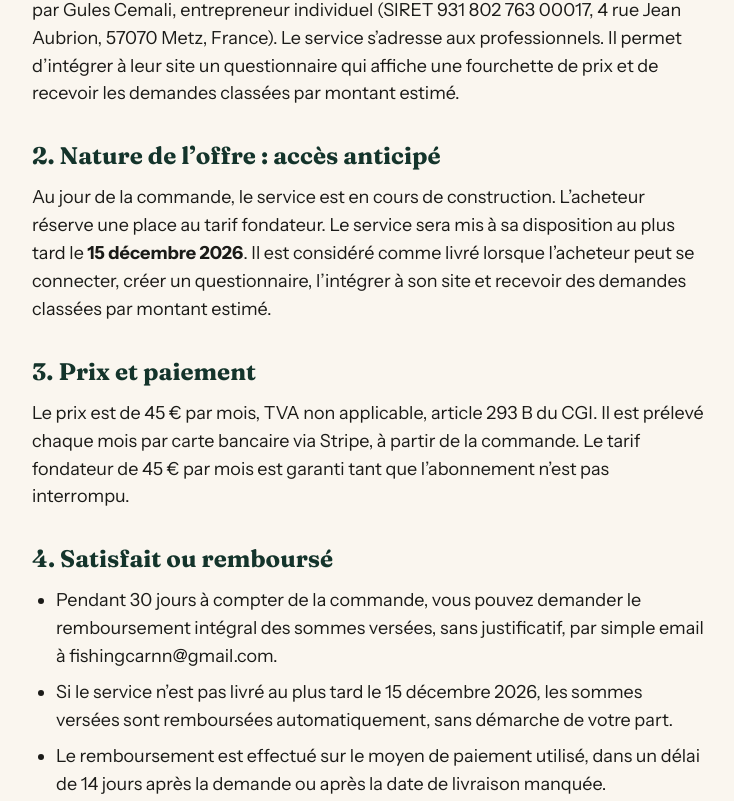
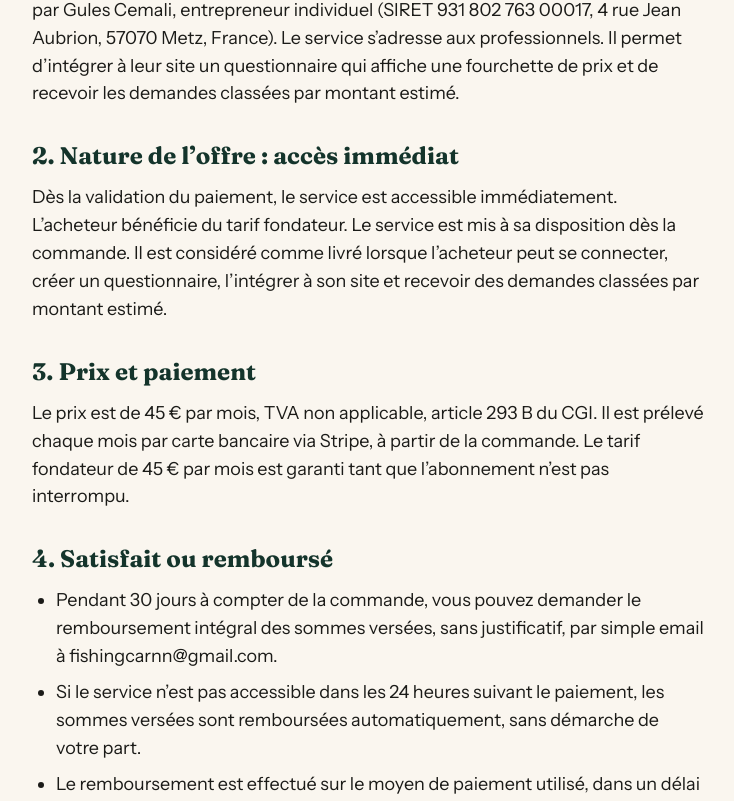
Before and after one commit to fishingcarnn-hue/chiffrage, a Next.js app: page /cgv in a window 1280 px wide. Shown: the part 259-1060 px from the top of the page, without its empty margins (272-1006 px from the left). Built offline with nearby package versions, Linux system fonts and the light colour scheme.

Commit message:
Offre en acces immediat

```diff
--- a/src/app/cgv/page.tsx
+++ b/src/app/cgv/page.tsx
@@ -18,11 +18,11 @@ export default function Page() {
         par montant estimé.
       </P>
 
-      <H2>2. Nature de l’offre : accès anticipé</H2>
+      <H2>2. Nature de l’offre : accès immédiat</H2>
       <P>
-        Au jour de la commande, le service est en cours de construction.
-        L’acheteur réserve une place au tarif fondateur. Le service sera mis à
-        sa disposition au plus tard le <strong>{INFOS.livraison}</strong>. Il
+       Dès la validation du paiement, le service est accessible immédiatement.
+        L’acheteur bénéficie du tarif fondateur. Le service est mis à
+       sa disposition dès la commande. Il
         est considéré comme livré lorsque l’acheteur peut se connecter,
         créer un questionnaire, l’intégrer à son site et recevoir des demandes
         classées par montant estimé.
@@ -44,14 +44,14 @@ export default function Page() {
           justificatif, par simple email à {INFOS.email}.
         </li>
         <li>
-          Si le service n’est pas livré au plus tard le {INFOS.livraison}, les
+          Si le service n’est pas accessible dans les 24 heures suivant le paiement, les
           sommes versées sont remboursées automatiquement, sans démarche de
           votre part.
         </li>
         <li>
           Le remboursement est effectué sur le moyen de paiement utilisé, dans
           un délai de {INFOS.remboursementJours} jours après la demande ou
-          après la date de livraison manquée.
+          après le constat de l’indisponibilité du service.
         </li>
       </Ul>
 
--- a/src/app/page.tsx
+++ b/src/app/page.tsx
@@ -111,16 +111,16 @@ export default function Home() {
           </p>
           <ul className="mt-4 space-y-2">
             <li>
-              Le produit est en cours de construction. Livraison au plus tard
-              le <strong>{DATE_LIVRAISON}</strong>.
+              Accès immédiat dès votre paiement : connectez-vous, créez votre questionnaire et intégrez-le à votre site.
+
             </li>
             <li>
               <strong>Satisfait ou remboursé {GARANTIE_JOURS} jours</strong> :
               un simple email suffit pour être remboursé intégralement.
             </li>
             <li>
-              Remboursement automatique si le produit n'est pas livré à la
-              date annoncée.
+              Votre espace s'ouvre dès que le paiement est validé, avec la même adresse mail.
+
             </li>
           </ul>
           <div className="mt-6">
```
